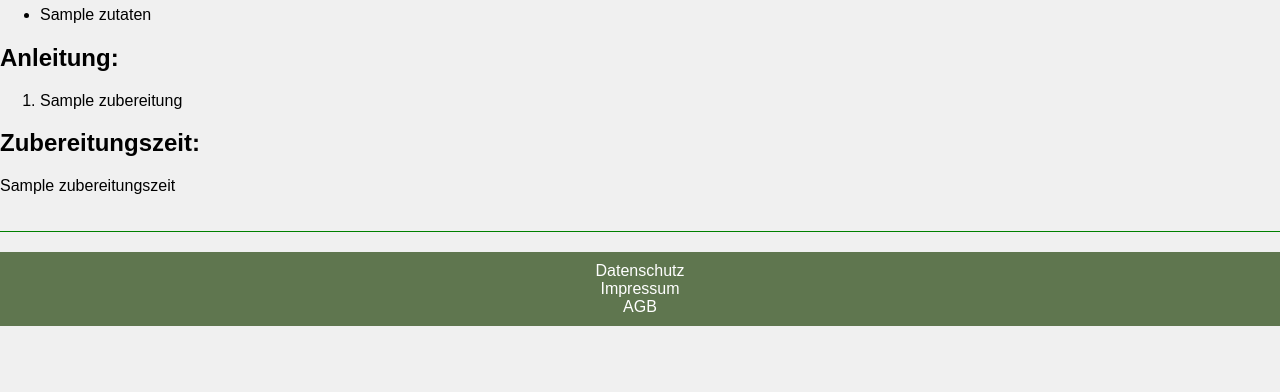
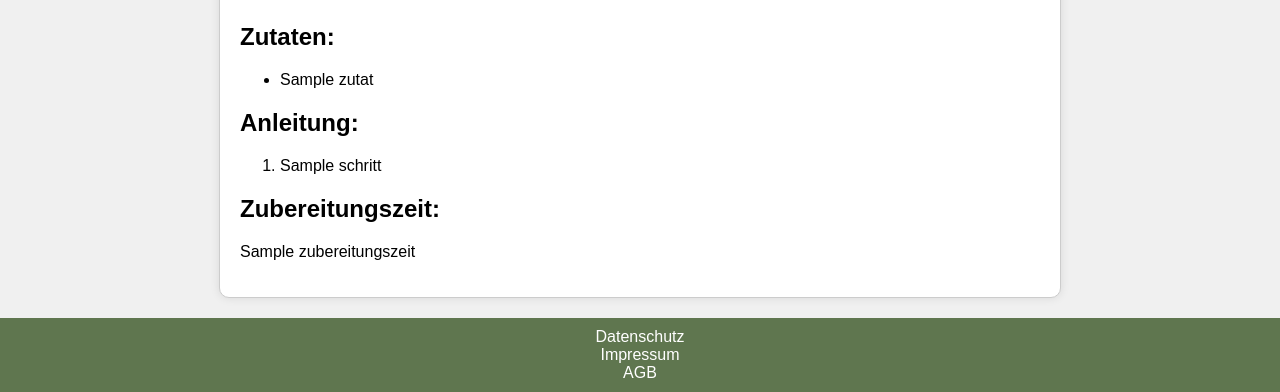
Before and after one commit to waimerle/LeckerMeister, a Django app: template templates/LeckerMeister/Homeseite.html in a window 1280 px wide. Shown: the part 609-1001 px from the top of the page. Before the commit the page ends 935 px from the top, so only its background shows below. Run offline with Django 3.2, Linux system fonts and the light colour scheme; the template is opened without the code that fills it: most values are stand-ins (such as "Sample title", 1, 10 or a date in 2020).

Commit message:
Update Homeseite.html

```diff
--- a/templates/LeckerMeister/Homeseite.html
+++ b/templates/LeckerMeister/Homeseite.html
@@ -1,3 +1,4 @@
+{% load static %}
 <!DOCTYPE html>
 <html lang="de">
   <head>
@@ -36,8 +37,26 @@
       .icons img {
         width: 40px;
         height: 40px;
+        transition: transform 0.3s ease;
       }
-      /* Footer Styles */
+
+      .icons img:hover {
+        transform: scale(1.5);
+      }
+      .rezept-container {
+        background-color: white;
+        margin: 20px auto;
+        padding: 20px;
+        border: 1px solid #ccc;
+        border-radius: 10px;
+        max-width: 800px;
+        box-shadow: 0 0 10px rgba(0, 0, 0, 0.1);
+      }
+      .rezept-container + .rezept-container {
+        margin-top: 40px;
+        border-top: 2px solid #5f764f;
+        padding-top: 20px;
+      }
       .footer {
         background-color: #5f764f;
         color: white;
@@ -51,48 +70,45 @@
         display: flex;
         justify-content: space-around;
       }
-      .rezept-container {
-         margin-bottom: 20px;
-         border-bottom: 1px solid green;
-         padding-bottom: 20px;
-      }
-
     </style>
   </head>
   <body>
     <div class="logo-header">
       <div>
-        <img class="logo" src="http://[2001:7c0:2320:2:f816:3eff:fe2f:3fb]/Logo.jpg" alt="Logo" />
+        <img class="logo" src="{% static 'Logo.jpg' %}" alt="Logo" />
       </div>
     </div>
     <header class="main-header">
       <div class="icons">
-        <a href="Homeseite.html"><img src="http://[2001:7c0:2320:2:f816:3eff:fe2f:3fb]/Home.png" alt="Home_Icon" /></a>
-        <a href="Suchseite.html"><img src="http://[2001:7c0:2320:2:f816:3eff:fe2f:3fb]/Suche.png" alt="Such_Icon" /></a>
-        <a href="Upload.html"><img src="http://[2001:7c0:2320:2:f816:3eff:fe2f:3fb]/plus_kreis.png" alt="Plus_Icon" /></a>
-        <a href="Kochbuch.html"><img src="http://[2001:7c0:2320:2:f816:3eff:fe2f:3fb]/Besteck.png" alt="Besteck_Icon" /></a>
-        <a href="Profil.html"><img src="http://[2001:7c0:2320:2:f816:3eff:fe2f:3fb]/Person.png" alt="Person_Icon" /></a>
+        <a href="Homeseite.html"><img src="{% static 'Home.png' %}" alt="Home_Icon" /></a>
+        <a href="Suchseite.html"><img src="{% static 'Suche.png' %}" alt="Such_Icon" /></a>
+        <a href="Upload.html"><img src="{% static 'plus_kreis.png' %}" alt="Plus_Icon" /></a>
+        <a href="Kochbuch.html"><img src="{% static 'Besteck.png' %}" alt="Besteck_Icon" /></a>
+        <a href="Profil.html"><img src="{% static 'Person.png' %}" alt="Person_Icon" /></a>
       </div>
     </header>
+
     {% for rezept in rezepte %}
       <div class="rezept-container">
         <h1>{{ rezept.name }}</h1>
         <img src="{{ rezept.Rezeptbild }}" alt="Bild des Rezepts" width="400" height="300">
         <h2>Zutaten:</h2>
         <ul>
-		<li>{{ rezept.Zutaten }}</li>
-
+          {% for zutat in rezept.Zutaten %}
+            <li>{{ zutat }}</li>
+          {% endfor %}
         </ul>
         <h2>Anleitung:</h2>
         <ol>
           {% for schritt in rezept.Zubereitung %}
-			<li>{{ rezept.Zubereitung }}</li>
+            <li>{{ schritt }}</li>
           {% endfor %}
         </ol>
         <h2>Zubereitungszeit:</h2>
         <p>{{ rezept.Zubereitungszeit }}</p>
       </div>
     {% endfor %}
+
     <!-- Footer -->
     <footer class="footer">
       <div class="footer-links">
```
Lines whose indentation alone changed are shown as unchanged.
